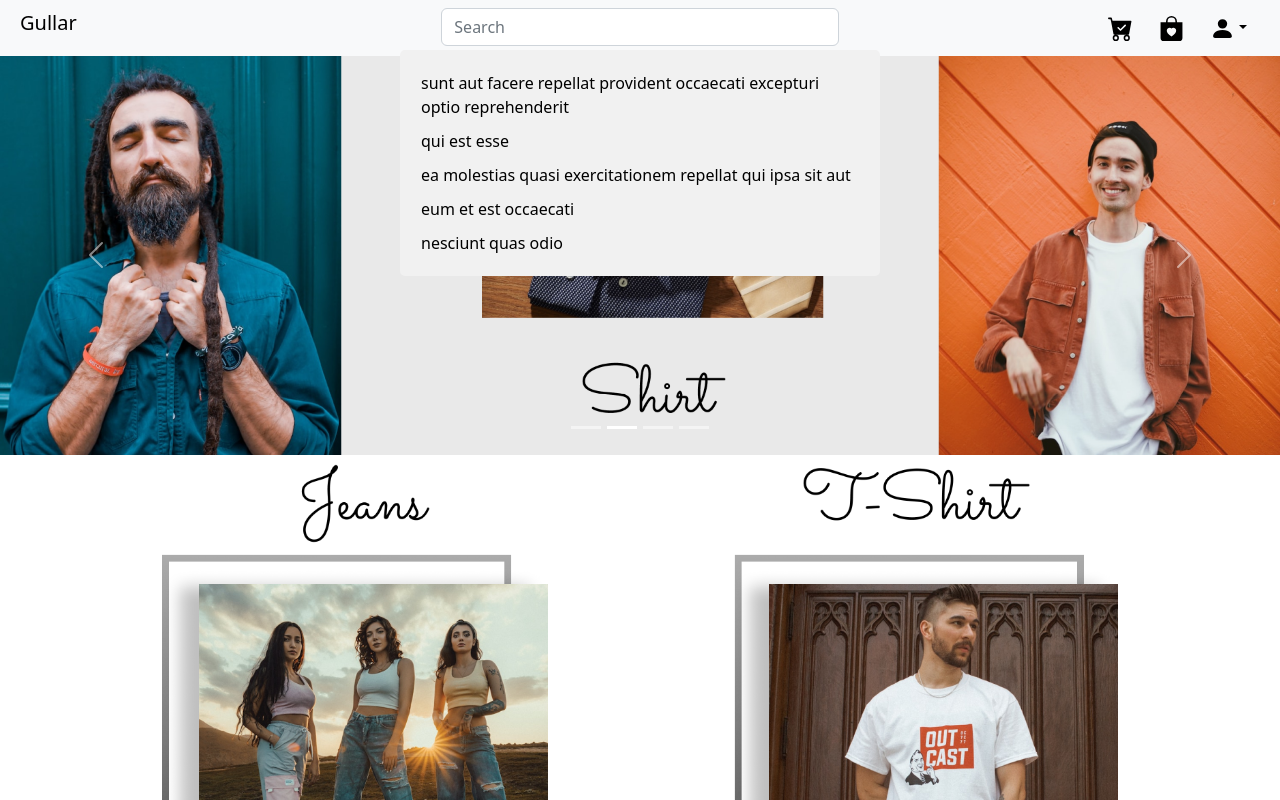
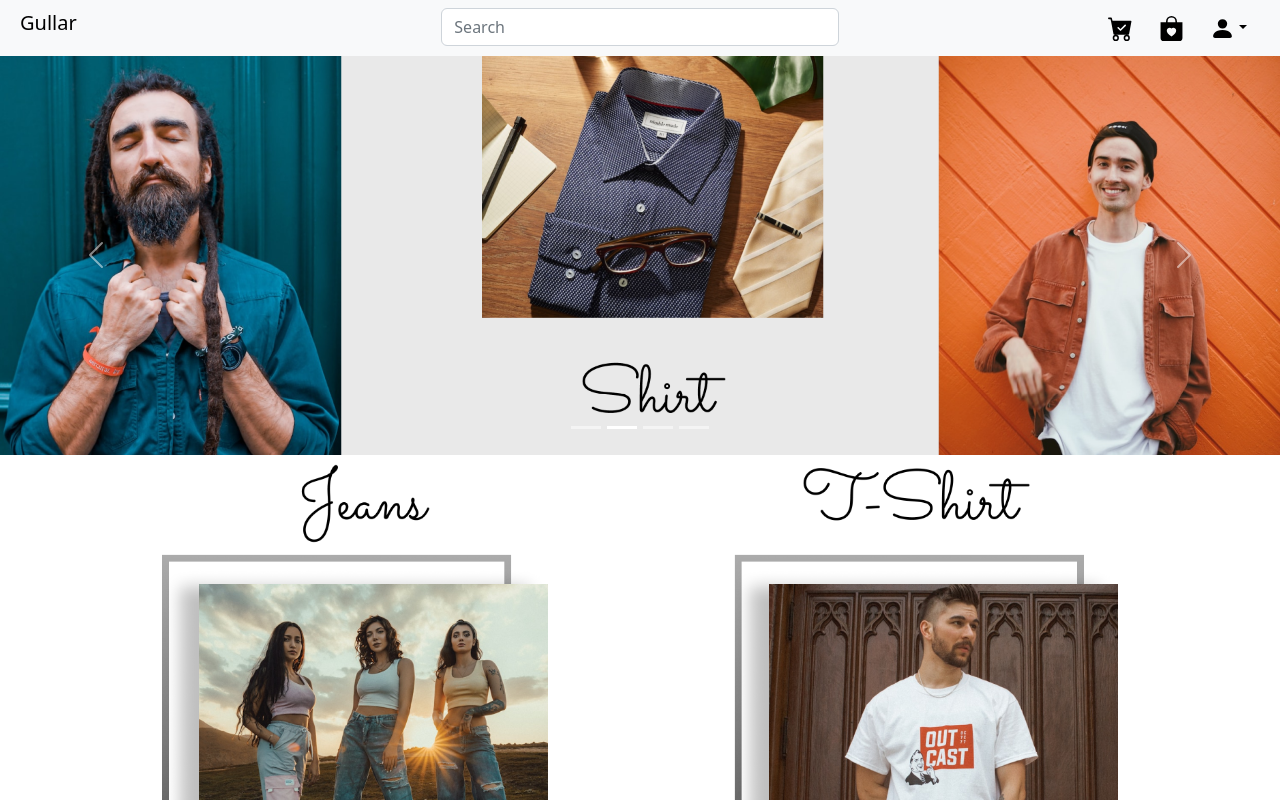
Before and after one commit to deepakmp444/user-gullar, a React (Create React App) app: page / in a window 1280 px wide. Shown: the top 800 px of the page. Built offline with nearby package versions, Linux system fonts and the light colour scheme.

Commit message:
integration: search feature included

```diff
--- a/package.json
+++ b/package.json
@@ -7,7 +7,9 @@
     "@testing-library/jest-dom": "^5.16.5",
     "@testing-library/react": "^13.4.0",
     "@testing-library/user-event": "^13.5.0",
+    "axios": "^1.2.1",
     "bootstrap": "^5.2.3",
+    "lodash.debounce": "^4.0.8",
     "react": "^18.2.0",
     "react-bootstrap": "^2.7.0",
     "react-dom": "^18.2.0",
--- a/src/App.js
+++ b/src/App.js
@@ -1,14 +1,11 @@
-import { Col, Container, Row } from "react-bootstrap";
 import { Routes, Route } from "react-router-dom";
 import NavBarComponet from "./components/NavBar";
-import Search from "./components/Search";
 import HomePage from "./pages/HomePage";
 
 function App() {
   return (
     <div>
       <NavBarComponet />
-      <Search />
       <Routes>
         <Route path="/" element={<HomePage />} />
       </Routes>
--- a/src/components/NavBar/index.js
+++ b/src/components/NavBar/index.js
@@ -7,13 +7,49 @@ import { Link } from "react-router-dom";
 import CartIcon from "../Icons/CartIcon";
 import PeopleIcon from "../Icons/PeopleIcon";
 import WishListIcon from "../Icons/WishListIcon";
+import { useEffect, useState } from "react";
+import { fetchProduct } from "../../store/features/productSlice";
+import { useDispatch, useSelector } from "react-redux";
+import "../../styles/Search.css";
 
 function NavBarComponet() {
+  const [searchedData, setSearchedData] = useState("");
+  const [linkClicked, setLinkClicked] = useState(false);
+  const [lengthOfSearch, setLengthOfSearch] = useState(0);
+  const { product } = useSelector((state) => state.product);
+
+  const dispatch = useDispatch();
+
+  useEffect(() => {
+    if (searchedData.length !== 0 && linkClicked === false) {
+      dispatch(fetchProduct(searchedData));
+    }
+  }, [dispatch, linkClicked, searchedData]);
+
+  useEffect(() => {
+    if (lengthOfSearch !== searchedData.length) {
+      setLinkClicked(false);
+    }
+  }, [lengthOfSearch, searchedData.length]);
+
+
+  // Gullar heading CSS
   const fontSizeBig = {
     fontSize: "20px",
   };
 
+  const searchQuery = (e) => {
+    setSearchedData(e?.target?.value);
+  };
+
+  const handleSearchData = (value) => {
+    setLengthOfSearch(value.length);
+    setSearchedData(value);
+    setLinkClicked(true);
+  };
+
   return (
+    <>
       <Container fluid className="navBarIndex">
         <Row className="p-2 bg-light">
           <Col>
@@ -25,8 +61,9 @@ function NavBarComponet() {
             <Form.Control
               type="search"
               placeholder="Search"
-            className=""
+              value={searchedData}
               aria-label="Search"
+              onChange={searchQuery}
             />
           </Col>
           <Col>
@@ -54,16 +91,40 @@ function NavBarComponet() {
             </div>
           </Col>
           <Row>
-          <div className="ms-2 navBarDesktop">
+            <div className="ms-2 mt-1 navBarDesktop">
               <Form.Control
                 type="search"
                 placeholder="Search"
+                value={searchedData}
                 aria-label="Search"
+                onChange={searchQuery}
               />
             </div>
           </Row>
         </Row>
       </Container>
+      {searchedData.length !== 0 && linkClicked === false && (
+        <div className="center">
+          <div className="search searchPosition p-3">
+            {product.length === 0 && (
+              <p className="mt-2 text-center">Product not found</p>
+            )}
+            {product.map((value) => {
+              return (
+                <Link
+                  key={value.id}
+                  className="link"
+                  to="/"
+                  onClick={() => handleSearchData(value.productSubheading)}
+                >
+                  <div className="listItem">{value.productSubheading}</div>
+                </Link>
+              );
+            })}
+          </div>
+        </div>
+      )}
+    </>
   );
 }
 
--- a/src/components/Search/index.js
+++ /dev/null
@@ -1,55 +0,0 @@
-import React from "react";
-import { Col, Container, Row } from "react-bootstrap";
-import { Link } from "react-router-dom";
-import "../../styles/Search.css";
-function Search() {
-  const listItem = [
-    {
-      userId: 1,
-      id: 1,
-      title:
-        "sunt aut facere repellat provident occaecati excepturi optio reprehenderit",
-      body: "quia et suscipit\nsuscipit recusandae consequuntur expedita et cum\nreprehenderit molestiae ut ut quas totam\nnostrum rerum est autem sunt rem eveniet architecto",
-    },
-    {
-      userId: 1,
-      id: 2,
-      title: "qui est esse",
-      body: "est rerum tempore vitae\nsequi sint nihil reprehenderit dolor beatae ea dolores neque\nfugiat blanditiis voluptate porro vel nihil molestiae ut reiciendis\nqui aperiam non debitis possimus qui neque nisi nulla",
-    },
-    {
-      userId: 1,
-      id: 3,
-      title: "ea molestias quasi exercitationem repellat qui ipsa sit aut",
-      body: "et iusto sed quo iure\nvoluptatem occaecati omnis eligendi aut ad\nvoluptatem doloribus vel accusantium quis pariatur\nmolestiae porro eius odio et labore et velit aut",
-    },
-    {
-      userId: 1,
-      id: 4,
-      title: "eum et est occaecati",
-      body: "ullam et saepe reiciendis voluptatem adipisci\nsit amet autem assumenda provident rerum culpa\nquis hic commodi nesciunt rem tenetur doloremque ipsam iure\nquis sunt voluptatem rerum illo velit",
-    },
-    {
-      userId: 1,
-      id: 5,
-      title: "nesciunt quas odio",
-      body: "repudiandae veniam quaerat sunt sed\nalias aut fugiat sit autem sed est\nvoluptatem omnis possimus esse voluptatibus quis\nest aut tenetur dolor neque",
-    },
-  ];
-
-  return (
-    <div className="center">
-      <div className="search searchPosition p-3">
-        {listItem.map((value) => {
-          return (
-            <Link key={value.id} className="link" to="/">
-              <div className="listItem">{value.title}</div>
-            </Link>
-          );
-        })}
-      </div>
-    </div>
-  );
-}
-
-export default Search;
--- a/src/index.js
+++ b/src/index.js
@@ -1,13 +1,17 @@
 import React from "react";
 import ReactDOM from "react-dom/client";
 import { BrowserRouter } from "react-router-dom";
+import { Provider } from "react-redux";
+import store from "./store";
 import App from "./App";
 import "bootstrap/dist/css/bootstrap.min.css";
 import "./styles/global.css";
 
 const root = ReactDOM.createRoot(document.getElementById("root"));
 root.render(
-  <BrowserRouter>
-    <App />
-  </BrowserRouter>
+  <Provider store={store}>
+    <BrowserRouter>
+      <App />
+    </BrowserRouter>
+  </Provider>
 );
--- /dev/null
+++ b/src/store/features/productSlice.js
@@ -0,0 +1,62 @@
+import { createAsyncThunk, createSlice } from "@reduxjs/toolkit";
+import axios from "axios";
+import { url } from "../../utils/Constant";
+const initialState = {
+  product: [],
+  productLoading: true,
+  error: "",
+  singleProduct: {},
+  updated: false,
+  deleted: false,
+};
+
+// ! Get All Product
+export const fetchProduct = createAsyncThunk("fetchProduct", async (search) => {
+  return await axios
+    .get(`${url}/api/v1/product/?product=${search}`)
+    .then((res) => res.data.result)
+    .catch((err) => {
+      console.log("err", err);
+      if (err.response.status === 404) {
+        throw Error(err.message);
+      }
+      if (err.response.status === 500) {
+        throw Error(err.message);
+      }
+      if (err.response.status !== 404) {
+        throw Error(err.response.data.message);
+      }
+    });
+});
+
+const productSlice = createSlice({
+  name: "productSlice",
+  initialState,
+  reducers: {
+    closeUpdateToggle: (state, action) => {
+      state.updated = false;
+    },
+  },
+  extraReducers: (builder) => {
+    // ! Get All Product
+    builder.addCase(fetchProduct.pending, (state) => {
+      state.productLoading = true;
+      state.product = [];
+      state.error = "";
+    });
+
+    builder.addCase(fetchProduct.fulfilled, (state, action) => {
+      state.productLoading = false;
+      state.error = "";
+      state.product = action.payload;
+    });
+    builder.addCase(fetchProduct.rejected, (state, action) => {
+      state.productLoading = true;
+      state.error = action.error.message;
+      state.product = [];
+    });
+  },
+});
+
+export default productSlice.reducer;
+// export const { closeUpdateToggle } = SubCategorySlice.actions;
--- /dev/null
+++ b/src/store/index.js
@@ -0,0 +1,9 @@
+import { configureStore } from "@reduxjs/toolkit";
+import productSlice from "./features/productSlice";
+const store = configureStore({
+  reducer: {
+    product: productSlice,
+  },
+});
+
+export default store;
--- a/src/styles/Search.css
+++ b/src/styles/Search.css
@@ -19,7 +19,8 @@
 @media only screen and (max-width: 600px) {
   .searchPosition {
     border-radius: 5px;
-    margin-top: 40px;
+    margin-top: 45px;
+    width: 420px;
   }
 }
 
--- /dev/null
+++ b/src/utils/Constant.js
@@ -0,0 +1 @@
+export const url = "http://localhost:9000"
```
Also changed, not shown: 1 other file (tests, documents, lock files or other folders). Lines whose indentation alone changed are shown as unchanged.
